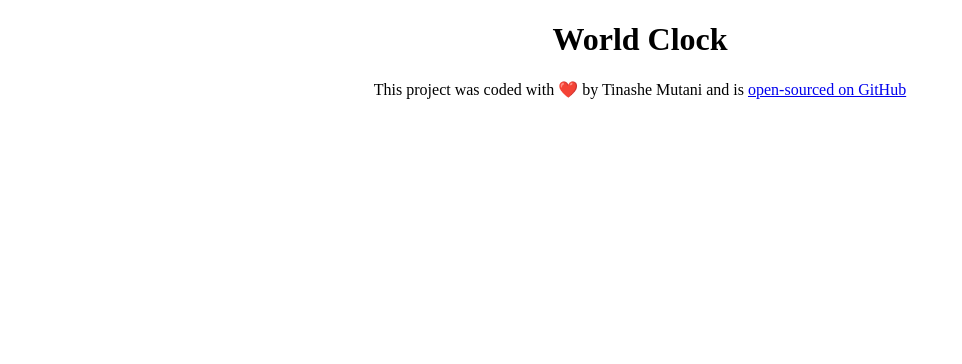
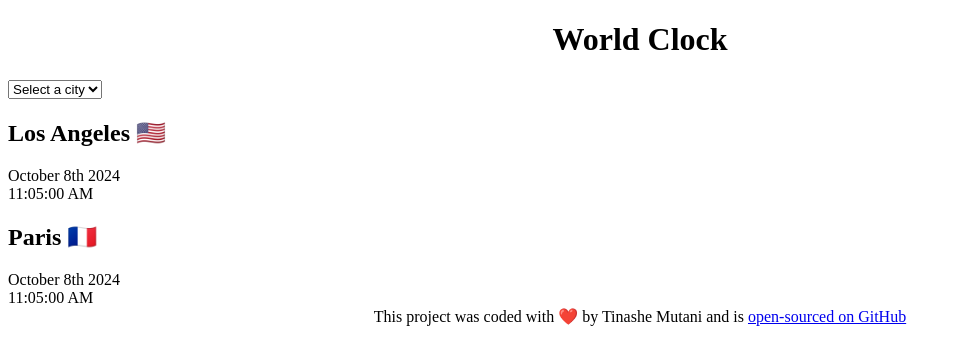
Before and after one commit to blossom-m/world-clock, a plain HTML site: page index.html in a window 1280 px wide. Shown: the whole page, without its empty margins (0-962 px from the left). Drawn offline with Linux system fonts and the light colour scheme.

Commit message:
Added basic HTML

```diff
--- a/index.html
+++ b/index.html
@@ -7,7 +7,26 @@
     <title>World Clock - Tina Mutani</title>
   </head>
   <body>
-    <h1>World Clock</h1>
+    <div class="container">
+      <h1>World Clock</h1>
+      <select>
+        <option value="">Select a city</option>
+        <option value="">Harare</option>
+        <option value="">London</option>
+        <option value="">Abu Dhabi</option>
+        <option value="">Osaka</option>
+      </select>
+      <div class="city">
+        <h2>Los Angeles 🇺🇸</h2>
+        <div class="date">October 8th 2024</div>
+        <div class="time">11:05:00 AM</div>
+      </div>
+      <div class="city">
+        <h2>Paris 🇫🇷</h2>
+        <div class="date">October 8th 2024</div>
+        <div class="time">11:05:00 AM</div>
+      </div>
+    </div>
     <footer>
       This project was coded with ❤️ by Tinashe Mutani and is
       <a
```
